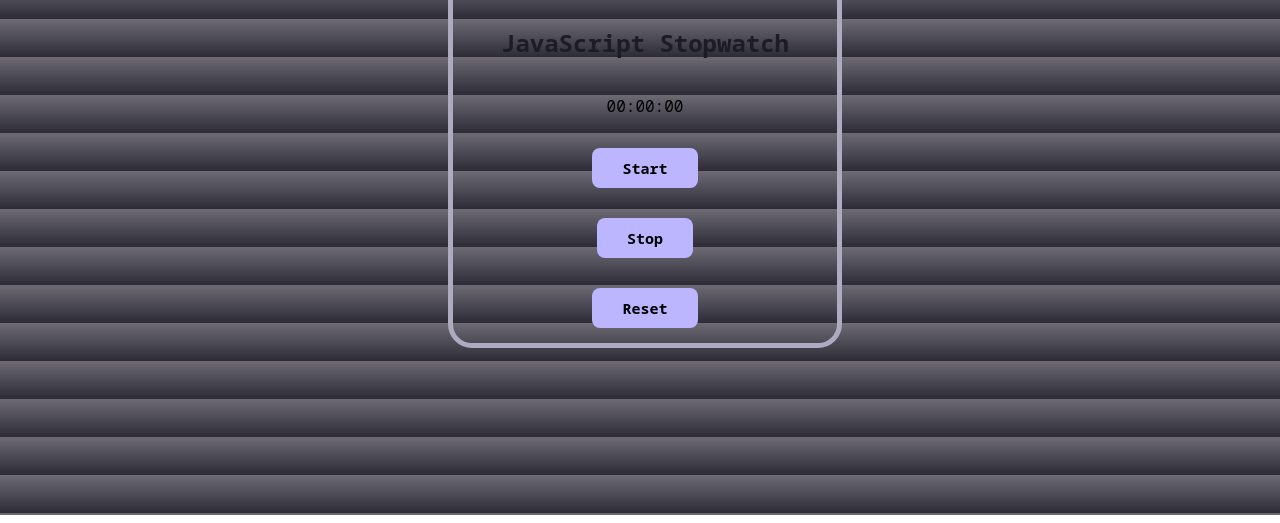
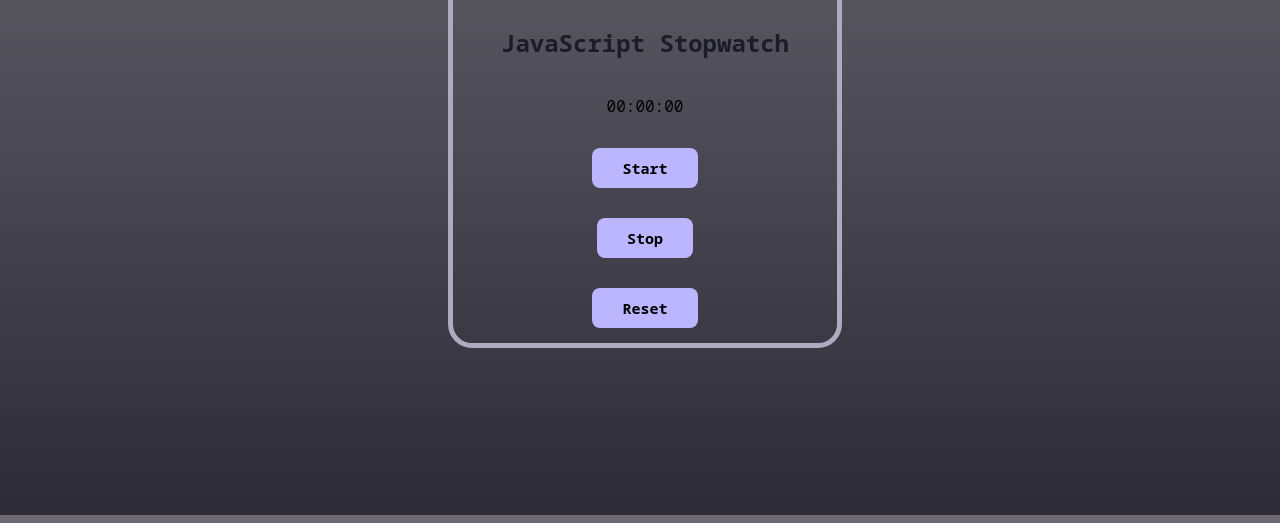
Before and after one commit to Taylorgardr/stopwatch, a plain HTML site: page index.html in a window 1280 px wide. Shown: the part 285-808 px from the top of the page. Drawn offline with Linux system fonts and the light colour scheme.

Commit message:
Update style.css

```diff
--- a/style.css
+++ b/style.css
@@ -1,12 +1,12 @@
 @import url('https://fonts.googleapis.com/css2?family=Inter:wght@400;700;800&family=Lexend+Deca&family=Noto+Sans+Mono:wght@300&display=swap');
 
-html, body {Add commentMore actions
+html, body {
   height: 100%;
 }
 
 body {
   font-family: 'Noto Sans Mono', monospace;
-  background-image: linear-gradient(rgb(109, 106, 116), rgb(45, 44, 54));
+  background: linear-gradient(rgb(109, 106, 116), rgb(45, 44, 54));
   text-align: center;
 }
 
```
